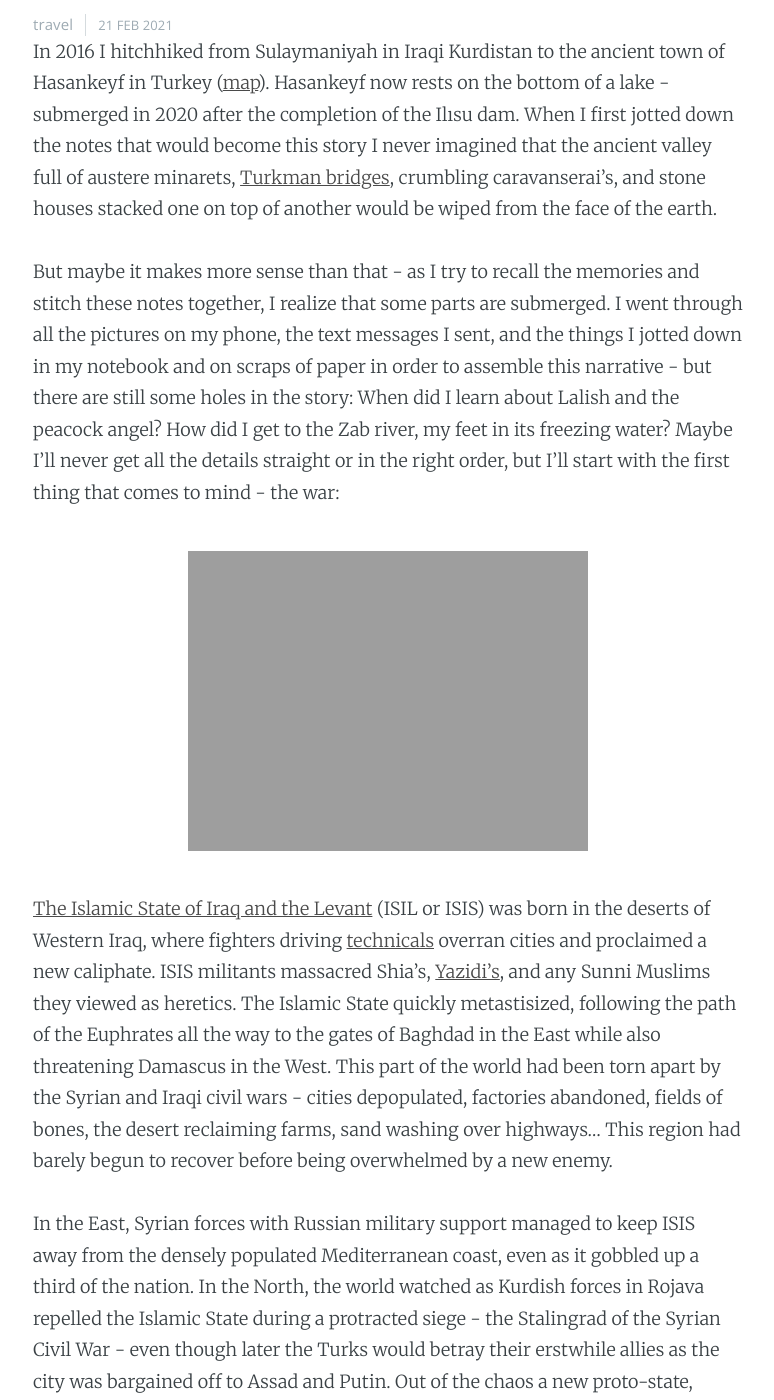
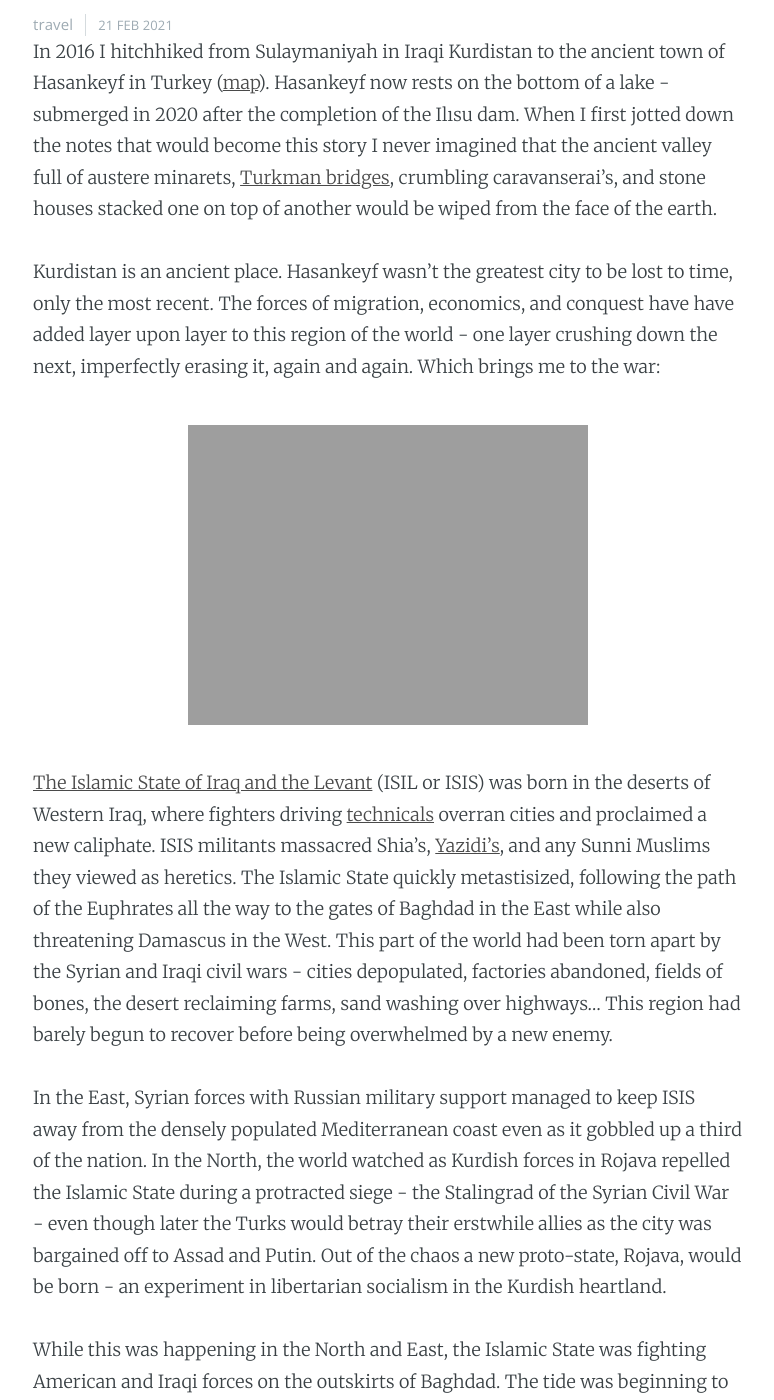
Before and after one commit to camoverride/camoverride-personal-blog, a Jekyll site: the page built from _posts/2021-02-21-hitchhiking-kurdistan.md, in a window 1280 px wide and 1400 px high, scrolled down 224 px. Shown: the whole window, without its empty margins (252-1026 px from the left). Built offline with Jekyll 4.4.1, drawn with Linux system fonts in a browser that asks for light colours; some of the changed text lies outside the part shown.

Commit message:
small changes

```diff
--- a/_posts/2021-02-21-hitchhiking-kurdistan.md
+++ b/_posts/2021-02-21-hitchhiking-kurdistan.md
@@ -8,19 +8,22 @@
 
 In 2016 I hitchhiked from Sulaymaniyah in Iraqi Kurdistan to the ancient town of Hasankeyf in Turkey ([map](https://goo.gl/maps/tFcn4C9X4iRtUgTz9)). Hasankeyf now rests on the bottom of a lake - submerged in 2020 after the completion of the Ilısu dam. When I first jotted down the notes that would become this story I never imagined that the ancient valley full of austere minarets, [Turkman bridges](https://en.wikipedia.org/wiki/Old_Bridge,_Hasankeyf), crumbling caravanserai's, and stone houses stacked one on top of another would be wiped from the face of the earth.
 
-But maybe it makes more sense than that - as I try to recall the memories and stitch these notes together, I realize that some parts are submerged. I went through all the pictures on my phone, the text messages I sent, and the things I jotted down in my notebook and on scraps of paper in order to assemble this narrative - but there are still some holes in the story: When did I learn about Lalish and the peacock angel? How did I get to the Zab river, my feet in its freezing water? Maybe I'll never get all the details straight or in the right order, but I'll start with the first thing that comes to mind - the war:
+Kurdistan is an ancient place. Hasankeyf wasn't the greatest city to be lost to time, only the most recent. The forces of migration, economics, and conquest have have added layer upon layer to this region of the world - one layer crushing down the next, imperfectly erasing it, again and again. Which brings me to the war:
 
 ![video of peshmerga soldiers fighting ISIS. Source: [https://www.youtube.com/watch?v=jwzbdm5QMmw&t=01m25s](https://www.youtube.com/watch?v=jwzbdm5QMmw&t=01m25s)]({{ site.url }}/assets/images/2021-02-21-hitchhiking-kurdistan/peshmerga_vs_isis_15s.gif)
 
 [The Islamic State of Iraq and the Levant](https://en.wikipedia.org/wiki/Islamic_State_of_Iraq_and_the_Levant) (ISIL or ISIS) was born in the deserts of Western Iraq, where fighters driving [technicals](https://en.wikipedia.org/wiki/Technical_(vehicle)) overran cities and proclaimed a new caliphate. ISIS militants massacred Shia's, [Yazidi's](https://en.wikipedia.org/wiki/Sinjar_massacre), and any Sunni Muslims they viewed as heretics. The Islamic State quickly metastisized, following the path of the Euphrates all the way to the gates of Baghdad in the East while also threatening Damascus in the West. This part of the world had been torn apart by the Syrian and Iraqi civil wars - cities depopulated, factories abandoned, fields of bones, the desert reclaiming farms, sand washing over highways... This region had barely begun to recover before being overwhelmed by a new enemy.
 
-In the East, Syrian forces with Russian military support managed to keep ISIS away from the densely populated Mediterranean coast, even as it gobbled up a third of the nation. In the North, the world watched as Kurdish forces in Rojava repelled the Islamic State during a protracted siege - the Stalingrad of the Syrian Civil War - even though later the Turks would betray their erstwhile allies as the city was bargained off to Assad and Putin. Out of the chaos a new proto-state, Rojava, would be born - an experiment in libertarian socialism in the Kurdish heartland.
+In the East, Syrian forces with Russian military support managed to keep ISIS away from the densely populated Mediterranean coast even as it gobbled up a third of the nation. In the North, the world watched as Kurdish forces in Rojava repelled the Islamic State during a protracted siege - the Stalingrad of the Syrian Civil War - even though later the Turks would betray their erstwhile allies as the city was bargained off to Assad and Putin. Out of the chaos a new proto-state, Rojava, would be born - an experiment in libertarian socialism in the Kurdish heartland.
 
 While this was happening in the North and East, the Islamic State was fighting American and Iraqi forces on the outskirts of Baghdad. The tide was beginning to turn in favor of the Kurds: the Kurdish security forces (_Peshmerga_) were launching [a campaign](https://en.wikipedia.org/wiki/Battle_of_Kirkuk_(2016)) to liberate Kirkuk - sometimes called "the heart of Kurdistan" - from ISIS. The TV stations had 24-hour coverage of the fight: Peshmerga soldiers rushing to the front lines, machine gun fire kicking up clouds of dust, shaky images of mortar shells obliterating neighborhoods, the bodies of heroic Kurdish martyrs being pulled from the rubble...
 
 ![hitchhiking in a car in Iraqi Kurdistan]({{ site.url }}/assets/images/2021-02-21-hitchhiking-kurdistan/car_hitchhiking.gif)
 
-I decided that I needed to revisit these old notes in order to take account of everything I experienced in this chaotic part of the world - to attach myself to history instead of letting it pass by. Without some kind of narrative, these memories are just disconnected fragments that can whither away and melt like icicles in the sun. The war is the backdrop, the setting, and I was lucky enough to only experience it indirectly - but I'm still entangled. Where I enter the story is at Sulaymaniyeh International Airport in Iraqi Kurdistan.
+I decided that I needed to revisit these old notes in order to take account of everything I experienced in this chaotic part of the world - to attach myself to history instead of letting it pass by. Without some kind of narrative these memories are just disconnected fragments that can whither away and melt like icicles in the sun. The war is the backdrop, the setting, and I was lucky enough to only experience it indirectly - but I'm still entangled. This article recounts my experience hitchhiking across northern Iraq in 2016 and can act as a guide for anyone else who wants to explore this region.
+
+Where I enter the story is at Sulaymaniyeh International Airport in Iraqi Kurdistan...
+
 
 ## Slemani
 
@@ -77,6 +80,7 @@
 
 ![Lunch with Hiwa's family in a small hamlet in Iraqi Kurdistan]({{ site.url }}/assets/images/2021-02-21-hitchhiking-kurdistan/food_with_locals_in_kurdistan.jpg)
 
+
 ## The Peacock Angel
 
 Erbil is to Slemani as New York is to San Francisco: buildings that are bigger, taller, denser - an atmosphere that's more authoritarian, traditional, and chaotic, but also more diverse, faster paced, bigger. On the drive into Erbil I remember speeding past rows and rows of soldiers flanking the highway, standing rigidly in formation, rifles over their soldiers, facing the traffic. I remember the armored personnel carriers parked at intersections, soldiers camped out in the shade of tarps draped over tank guns. Downtown there were men in suits everywhere, scurrying between their cramped and sweaty apartments and office buildings, mingling with soldiers and the merchants, thick and diverse crowds.
@@ -121,6 +125,7 @@
 
 ![yezidi censer in Lalish]({{ site.url }}/assets/images/2021-02-21-hitchhiking-kurdistan/lalish_censer.png)
 
+
 ## Duhok to Mor Gabriel
 
 We set out for Turkey the next morning. A curtain of dust, smog, danced on the peripheries of the highway. I visualized a giant mouth exhaling smoke, sucking us in. Roadblocks were more common here. When we passed one, the local militias would ask us to step out of the car while they investigated. Walkie talkie. Usually they had no idea what to make of us — two tall, thin, beardless Americans — software engineers from San Francisco — obviously not part of ISIS — not spies — but tourists? — No way.
@@ -155,6 +160,7 @@
 
 We walked most of the way down to the highway. The road sunk into a thick pine forest. Birds darted back and forth between branches. A driver picked us up and took us north.
 
+
 ## Hasankeyf and Home
 
 This is where my notes start to fail. If you're reading a historical text — something Greek, Babylonian — you'll encounter these gaps called lacunae where the text has been damaged. Sometimes these lacunae get filled in when another copy of the text is found, but just as often the holes are so large that translators have to guess — or leave the guessing up to the reader.
```
